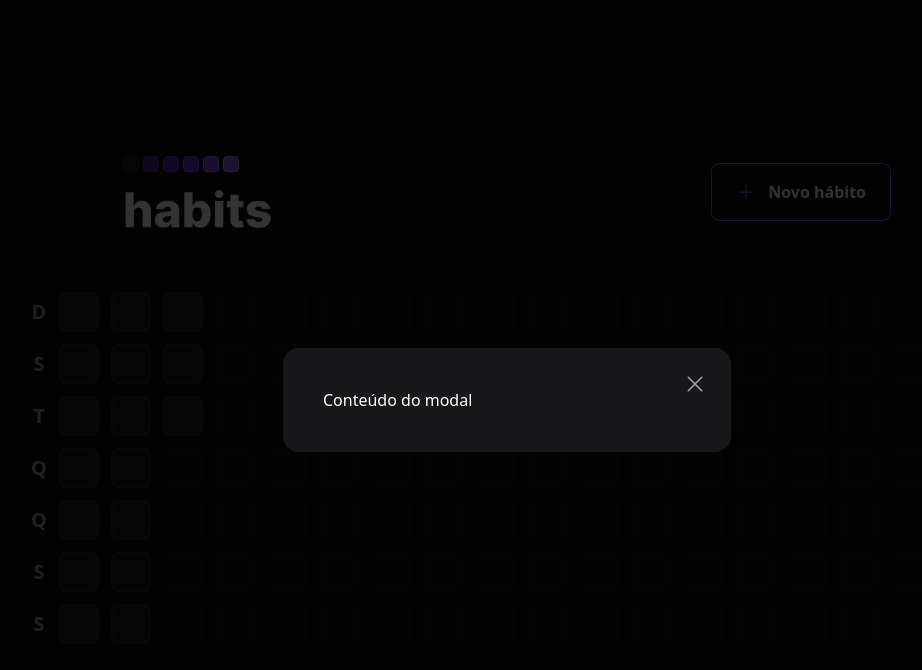
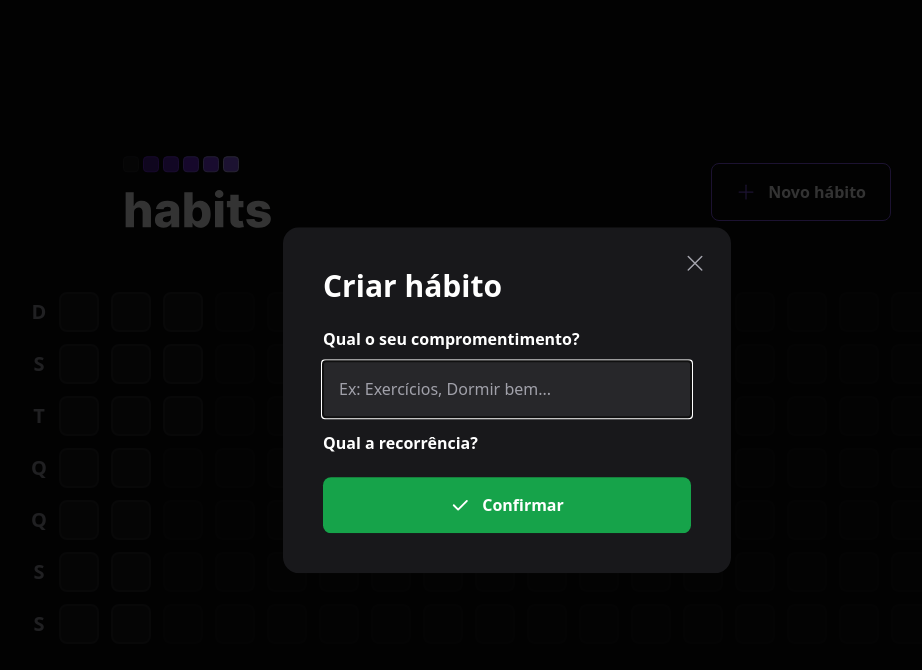
Before and after one commit to Adrianodbs/NLW-organizador-de-tarefas, a React (Vite) app in the folder web/: page / in a window 1280 px wide. Both pictures are taken after a click on the button "Novo hábito". Shown: the top 670 px of the page, without its empty margins (133-1055 px from the left). Built offline with nearby package versions, Linux system fonts and the light colour scheme.

Commit message:
avançando no modal de criação de hábito

```diff
--- a/web/src/components/Header.tsx
+++ b/web/src/components/Header.tsx
@@ -2,6 +2,7 @@ import logoImage from '../assets/logo.svg'
 import * as Dialog from '@radix-ui/react-dialog'
 import { Plus, X } from 'phosphor-react'
 import { useState } from 'react'
+import NewHabitForm from './NewHabitForm'
 
 export function Header() {
   return (
@@ -24,7 +25,11 @@ export function Header() {
             <Dialog.Close className="absolute right-6 top-6 text-zinc-400 hover:text-zinc-200">
               <X size={24} aria-label="Fechar" />
             </Dialog.Close>
-            Conteúdo do modal
+            <Dialog.Title className="text-3xl leading-tight text-white font-extrabold">
+              Criar hábito
+            </Dialog.Title>
+
+            <NewHabitForm />
           </Dialog.Content>
         </Dialog.Portal>
       </Dialog.Root>
--- /dev/null
+++ b/web/src/components/NewHabitForm.tsx
@@ -0,0 +1,31 @@
+import { Check } from 'phosphor-react'
+import React from 'react'
+
+export default function NewHabitForm() {
+  return (
+    <form className="w-full flex flex-col mt-6">
+      <label htmlFor="title" className="font-semibold leading-tight">
+        Qual o seu compromentimento?
+      </label>
+      <input
+        type="text"
+        id="title"
+        placeholder="Ex: Exercícios, Dormir bem..."
+        autoFocus
+        className="p-4 roundend-lg mt-3 bg-zinc-800 text-white placeholder:text-zinc-400"
+      />
+
+      <label htmlFor="" className="font-semibold leading-tight mt-4">
+        Qual a recorrência?
+      </label>
+
+      <button
+        type="submit"
+        className="mt-6 rounded-lg p-4 flex items-center gap-3 font-semibold bg-green-600 justify-center hover:bg-green-500 "
+      >
+        <Check size={20} weight="bold" />
+        Confirmar
+      </button>
+    </form>
+  )
+}
```
